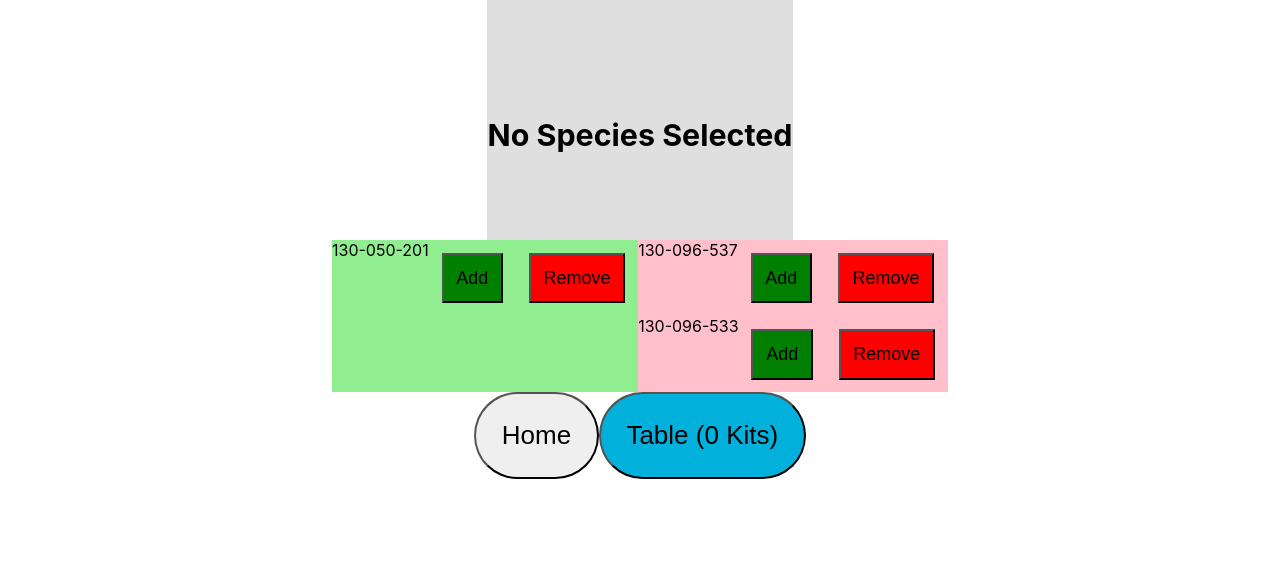
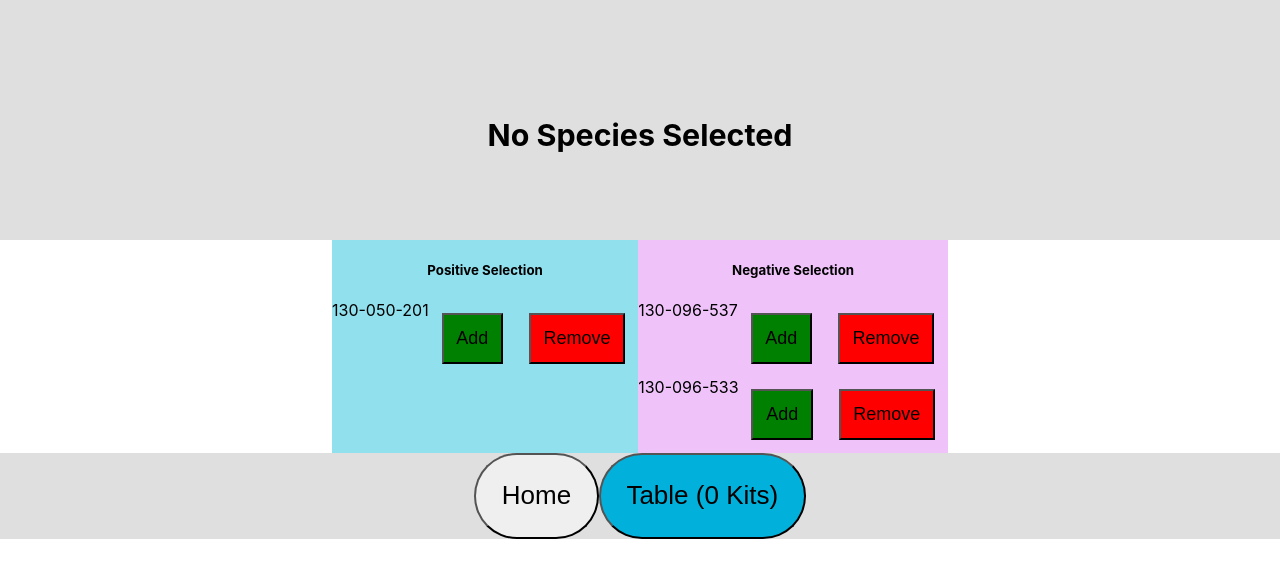
Before and after one commit to chutim/secondary-isolations, a React (Create React App) app: page /kits in a window 1280 px wide. Shown: the top 578 px of the page. Built offline with nearby package versions, Linux system fonts and the light colour scheme.

Commit message:
more styling

```diff
--- a/src/App.css
+++ b/src/App.css
@@ -22,6 +22,7 @@
 header {
   background-color: #dfdfdf;
   min-height: 30vh;
+  width: 100vw;
   display: flex;
   flex-direction: column;
   align-items: center;
@@ -31,7 +32,9 @@ header {
 }
 
 footer {
-  bottom: 0;
+  /* bottom: 0; */
+  background-color: #dfdfdf;
+  width: 100vw;
 }
 
 /* ----------------TEXT---------------- */
--- a/src/App.js
+++ b/src/App.js
@@ -1,5 +1,5 @@
 import React, { Component } from "react";
-import { BrowserRouter as Router, Switch, Route, Link } from "react-router-dom";
+import { BrowserRouter as Router, Switch, Route } from "react-router-dom";
 // import logo from "./logo.svg";
 import { Home, Kits, Table } from "./components";
 import "./App.css";
@@ -21,7 +21,7 @@ class App extends Component {
   modifyRows = modification => {
     if (modification === "add")
       this.setState({ tableRows: this.state.tableRows + 1 });
-    else if (modification === "remove" && this.state.tableRows > 0)
+    else if (modification === "remove")
       this.setState({ tableRows: this.state.tableRows - 1 });
   };
 
@@ -57,7 +57,6 @@ class App extends Component {
               <Kits
                 {...props}
                 currentSpecies={this.state.currentSpecies}
-                // modifyRows={this.modifyRows}
                 tableRows={this.state.tableRows}
                 updateTable={this.updateTable}
               />
--- a/src/components/Home.css
+++ b/src/components/Home.css
@@ -1,11 +1,11 @@
+/* ----------------CONTAINERS--------------- */
 .home {
+  /* might be redundant across pages */
   display: flex;
   flex-direction: column;
   text-align: center;
   align-items: center;
 }
-
-/* ----------------CONTAINERS--------------- */
 
 .home-container-species-buttons {
   display: flex;
--- a/src/components/Home.js
+++ b/src/components/Home.js
@@ -33,6 +33,7 @@ class Home extends Component {
               to="/kits"
               className="species-button"
               onClick={() => this.props.selectSpecies(button)}
+              key={button}
             >
               {button}
             </LinkButton>
--- a/src/components/Kits.css
+++ b/src/components/Kits.css
@@ -1,5 +1,6 @@
 /* ----------------CONTAINERS--------------- */
 .kits {
+  /* might be redundant across pages */
   display: flex;
   flex-direction: column;
   text-align: center;
@@ -16,11 +17,11 @@
 }
 
 .section-positive-selection {
-  background-color: lightgreen;
+  background-color: rgb(144, 224, 238);
 }
 
 .section-negative-selection {
-  background-color: pink;
+  background-color: rgb(239, 195, 250);
 }
 
 .kit-options-container {
--- a/src/components/Kits.js
+++ b/src/components/Kits.js
@@ -29,8 +29,9 @@ class Kits extends Component {
         </header>
         <div className="kits-body">
           <div className="kit-section section-positive-selection">
+            <h5>Positive Selection</h5>
             {this.state.positiveKits.map(kitID => (
-              <div className="kit-options-container">
+              <div className="kit-options-container" key={kitID}>
                 <div>{kitID}</div>
                 <button
                   className="kit-options-button kit-add-button"
@@ -52,8 +53,9 @@ class Kits extends Component {
             ))}
           </div>
           <div className="kit-section section-negative-selection">
+            <h5>Negative Selection</h5>
             {this.state.negativeKits.map(kitID => (
-              <div className="kit-options-container">
+              <div className="kit-options-container" key={kitID}>
                 <div>{kitID}</div>
                 <button
                   className="kit-options-button kit-add-button"
@@ -89,16 +91,3 @@ class Kits extends Component {
   }
 }
 export default Kits;
-
-// id: "130-096-537",
-// name: "Pan Monocyte Isolation Kit",
-//         constants: [
-//           { "Buffer (µL)": 40 },
-//           { "FcR Blocking Reagent (µL)": 10 },
-//           { "Biotin-Antibody Cocktail (µL)": 10 },
-//           { "Incubation (min)": 5 },
-//           { "Buffer (µL)": 30 },
-//           { "Anti-Biotin Microbeads (µL)": 20 },
-//           { "Incubation (min)": 10 }
-//         ],
-//         washes: "3 x 3"
--- a/src/components/Table.js
+++ b/src/components/Table.js
@@ -6,8 +6,10 @@ import "./Table.css";
 class Table extends Component {
   render() {
     return (
-      <div>
-        <div>table</div>
+      <div className="table">
+        <header>
+          <h3 className="page-title">Table</h3>
+        </header>
         <LinkButton to="/" className="nav-button kits-home-button">
           Home
         </LinkButton>
@@ -16,3 +18,16 @@ class Table extends Component {
   }
 }
 export default Table;
+
+// id: "130-096-537",
+// name: "Pan Monocyte Isolation Kit",
+//         constants: [
+//           { "Buffer (µL)": 40 },
+//           { "FcR Blocking Reagent (µL)": 10 },
+//           { "Biotin-Antibody Cocktail (µL)": 10 },
+//           { "Incubation (min)": 5 },
+//           { "Buffer (µL)": 30 },
+//           { "Anti-Biotin Microbeads (µL)": 20 },
+//           { "Incubation (min)": 10 }
+//         ],
+//         washes: "3 x 3"
```
